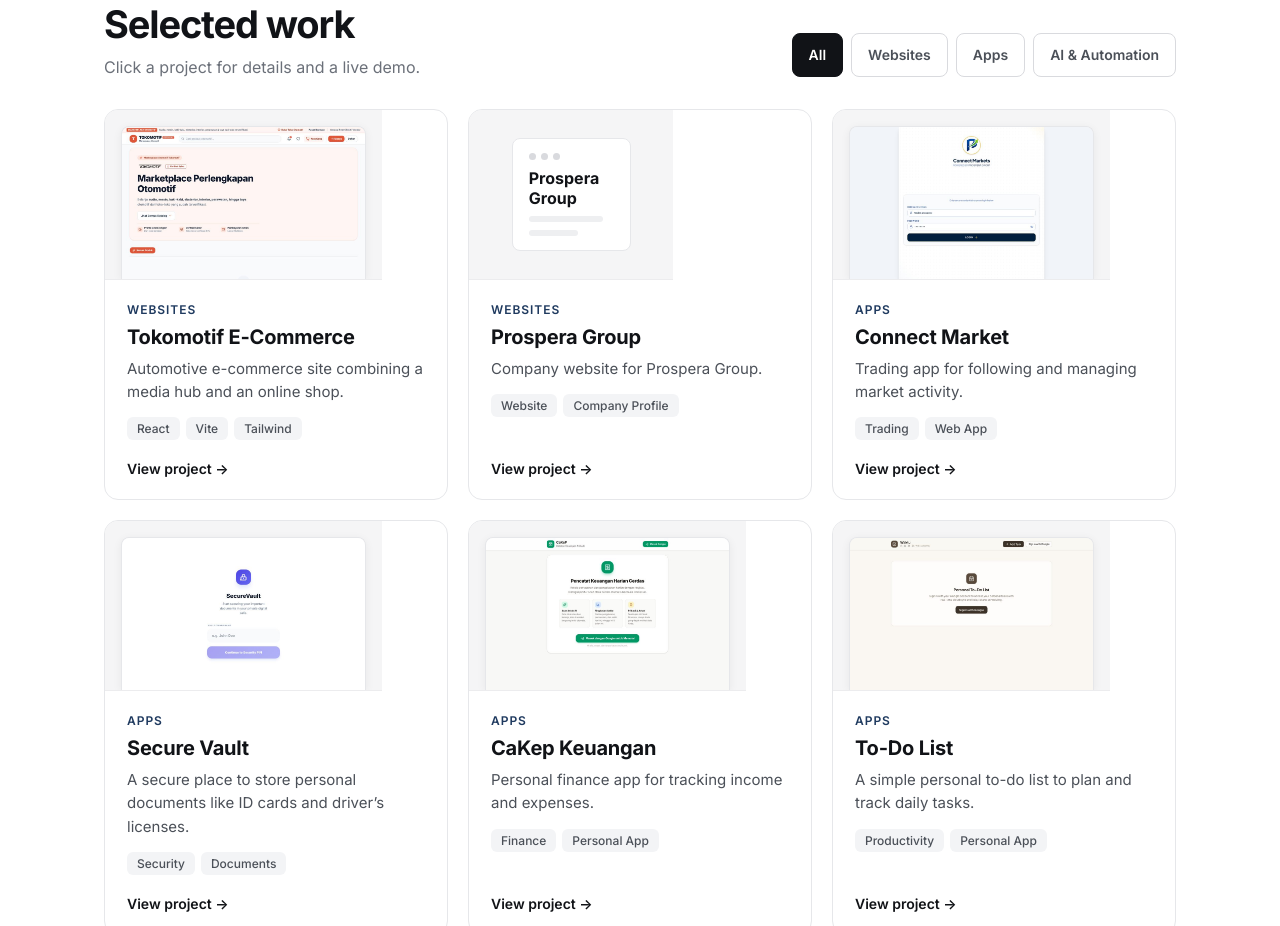
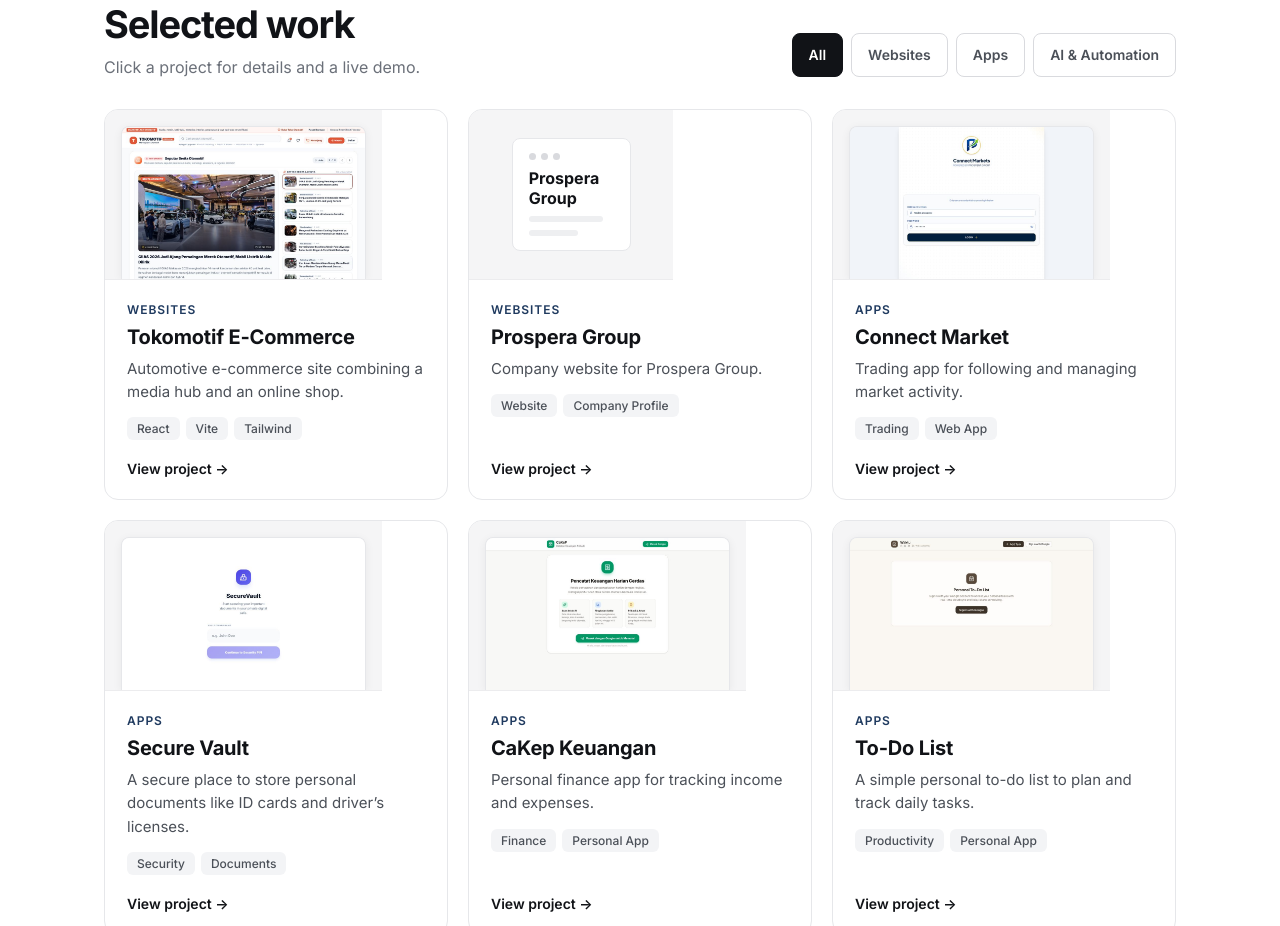
Before and after one commit to Yunuslau/yunuslau.github.io, a plain HTML site: page index.html in a window 1280 px wide. Shown: the part 819-1745 px from the top of the page. Drawn offline with Linux system fonts and the light colour scheme.

Commit message:
Show Tokomotif news page in project thumbnail and preview
Co-Authored-By: Claude Opus 5.5 <noreply@anthropic.com>
Claude-Session: https://claude.ai/code/session_015vcvyCNXMBqLnmWFVWN13C

```diff
--- a/index.html
+++ b/index.html
@@ -216,7 +216,7 @@ footer{color:var(--soft);font-size:14px;padding-top:40px;border-top:1px solid va
 
 <script>
 const P = [
-  { id:'tokomotif', thumb:'web-tokomotif.jpg', cat:'Websites', name:'Tokomotif E-Commerce', demo:'https://tokomotif.vercel.app/', label:'Open live demo',
+  { id:'tokomotif', thumb:'web-tokomotif-news.jpg', cat:'Websites', name:'Tokomotif E-Commerce', demo:'https://tokomotif.vercel.app/', label:'Open live demo',
     short:'Automotive e-commerce site combining a media hub and an online shop.',
     long:'An automotive platform with two sides: a media section for articles and content, and a shop where sellers list products, with ratings and sales counts.',
     features:['Media section for automotive content','Online shop with seller pages','Product ratings and sold counters'], tags:['React','Vite','Tailwind'] },
```
Also changed, not shown: images/web-tokomotif-news.jpg (added), images/web-tokomotif.jpg (deleted).
